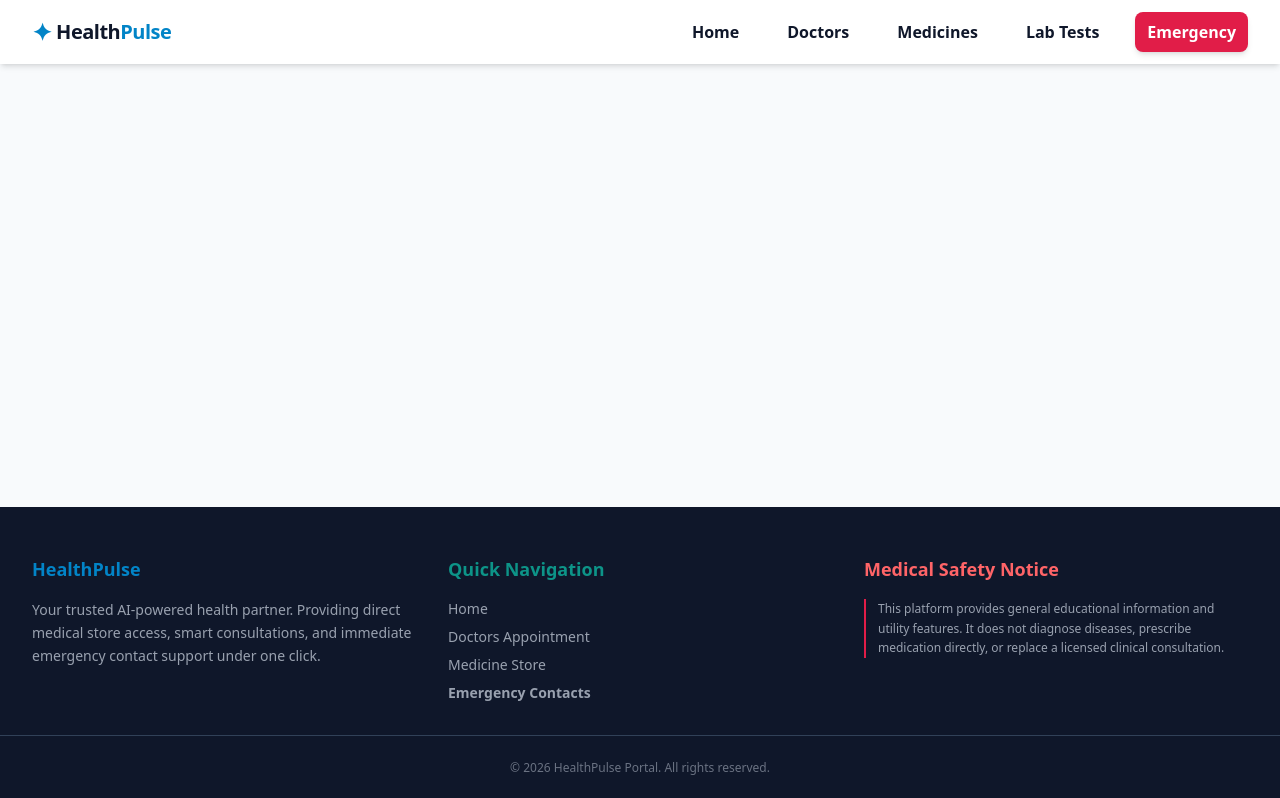
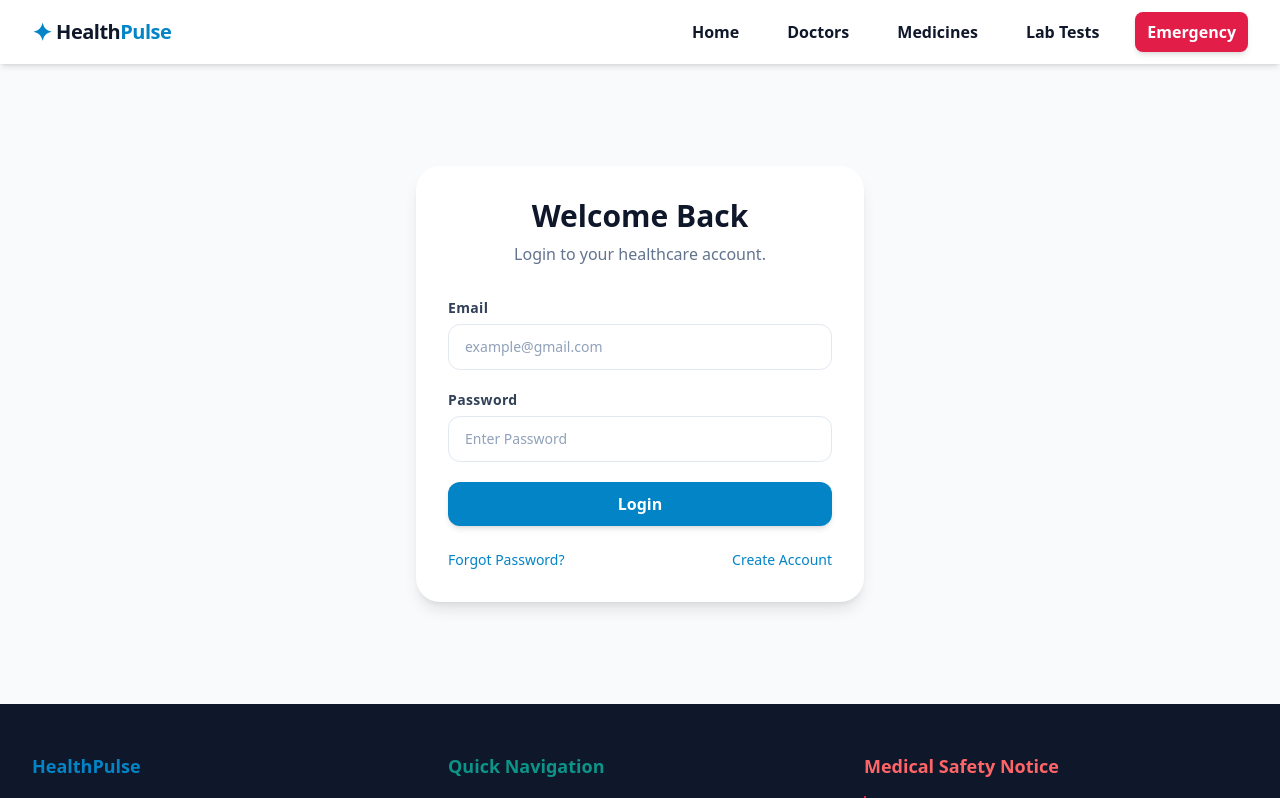
Before and after one commit to SyedaAlishba12/ai-healthcare-website, a React (Vite) app in the folder frontend/: page /login in a window 1280 px wide. Shown: the top 798 px of the page. Built offline with nearby package versions, Linux system fonts and the light colour scheme.

Commit message:
Add frontend authentication pages and API services

```diff
--- a/frontend/src/App.jsx
+++ b/frontend/src/App.jsx
@@ -4,6 +4,7 @@ import Navbar from './components/navbar/navbar';
 import Footer from './components/Footer/Footer';
 import Button from './components/UI/Button';
 import DoctorsList from './pages/DoctorsList';
+import Login from "./pages/Login";
 
 function App() {
   // Key metrics to make the page look like a real, functional healthcare system
@@ -51,6 +52,7 @@ function App() {
       <main className="flex-grow">
       <Routes>
         <Route path="/" element={<Home stats={stats} coreModules={coreModules} />} />
+        <Route path="/login" element={<Login />} />
         <Route path="/doctors" element={<DoctorsList />} />
       </Routes>
       </main>
--- /dev/null
+++ b/frontend/src/context/AuthContext.jsx
@@ -0,0 +1,86 @@
+import { createContext, useContext, useEffect, useState } from "react";
+import * as authService from "../services/authService";
+
+const AuthContext = createContext();
+
+export const AuthProvider = ({ children }) => {
+  const [user, setUser] = useState(null);
+
+  const [token, setToken] = useState(
+    localStorage.getItem("token") || null
+  );
+
+  const [loading, setLoading] = useState(true);
+
+  useEffect(() => {
+    const loadUser = async () => {
+      if (!token) {
+        setLoading(false);
+        return;
+      }
+
+      try {
+        const data = await authService.getProfile(token);
+        setUser(data.user);
+      } catch (error) {
+        console.error(error);
+        localStorage.removeItem("token");
+        setUser(null);
+        setToken(null);
+      }
+
+      setLoading(false);
+    };
+
+    loadUser();
+  }, [token]);
+
+  const login = async (credentials) => {
+    const data = await authService.login(credentials);
+
+    localStorage.setItem("token", data.token);
+
+    setToken(data.token);
+
+    setUser(data.user);
+
+    return data;
+  };
+
+  const register = async (userData) => {
+    const data = await authService.register(userData);
+
+    localStorage.setItem("token", data.token);
+
+    setToken(data.token);
+
+    setUser(data.user);
+
+    return data;
+  };
+
+  const logout = () => {
+    localStorage.removeItem("token");
+
+    setToken(null);
+
+    setUser(null);
+  };
+
+  return (
+    <AuthContext.Provider
+      value={{
+        user,
+        token,
+        loading,
+        login,
+        register,
+        logout,
+      }}
+    >
+      {children}
+    </AuthContext.Provider>
+  );
+};
+
+export const useAuth = () => useContext(AuthContext);
--- a/frontend/src/main.jsx
+++ b/frontend/src/main.jsx
@@ -1,13 +1,18 @@
 import { StrictMode } from "react";
 import { createRoot } from "react-dom/client";
 import { BrowserRouter } from "react-router-dom";
+
 import "./index.css";
 import App from "./App.jsx";
+
+import { AuthProvider } from "./context/AuthContext";
 
 createRoot(document.getElementById("root")).render(
   <StrictMode>
     <BrowserRouter>
-      <App />
+      <AuthProvider>
+        <App />
+      </AuthProvider>
     </BrowserRouter>
   </StrictMode>
 );
--- /dev/null
+++ b/frontend/src/pages/Login.jsx
@@ -0,0 +1,118 @@
+import { useState } from "react";
+import { useNavigate, Link } from "react-router-dom";
+import Button from "../components/UI/Button";
+import Input from "../components/UI/Input";
+import { useAuth } from "../context/AuthContext";
+
+const Login = () => {
+  const navigate = useNavigate();
+  const { login } = useAuth();
+
+  const [formData, setFormData] = useState({
+    email: "",
+    password: "",
+  });
+
+  const [loading, setLoading] = useState(false);
+  const [error, setError] = useState("");
+
+  const handleChange = (e) => {
+    setFormData({
+      ...formData,
+      [e.target.name]: e.target.value,
+    });
+  };
+
+  const handleSubmit = async (e) => {
+    e.preventDefault();
+
+    setError("");
+    setLoading(true);
+
+    try {
+      const response = await login(formData);
+
+      if (response.success) {
+        navigate("/");
+      }
+    } catch (err) {
+      setError(
+        err.response?.data?.message || "Login failed."
+      );
+    } finally {
+      setLoading(false);
+    }
+  };
+
+  return (
+    <div className="min-h-[80vh] flex justify-center items-center bg-lightBg px-4">
+      <div className="bg-white shadow-lg rounded-3xl w-full max-w-md p-8">
+
+        <h1 className="text-3xl font-bold text-center text-dark">
+          Welcome Back
+        </h1>
+
+        <p className="text-center text-slate-500 mt-2 mb-8">
+          Login to your healthcare account.
+        </p>
+
+        {error && (
+          <div className="bg-red-100 text-red-600 rounded-lg p-3 mb-5 text-sm">
+            {error}
+          </div>
+        )}
+
+        <form onSubmit={handleSubmit} className="space-y-5">
+
+          <Input
+            label="Email"
+            name="email"
+            type="email"
+            placeholder="example@gmail.com"
+            value={formData.email}
+            onChange={handleChange}
+          />
+
+          <Input
+            label="Password"
+            name="password"
+            type="password"
+            placeholder="Enter Password"
+            value={formData.password}
+            onChange={handleChange}
+          />
+
+          <Button
+            type="submit"
+            variant="primary"
+            className="w-full"
+          >
+            {loading ? "Logging In..." : "Login"}
+          </Button>
+
+        </form>
+
+        <div className="flex justify-between mt-6 text-sm">
+
+          <Link
+            to="/forgot-password"
+            className="text-primary hover:underline"
+          >
+            Forgot Password?
+          </Link>
+
+          <Link
+            to="/register"
+            className="text-primary hover:underline"
+          >
+            Create Account
+          </Link>
+
+        </div>
+
+      </div>
+    </div>
+  );
+};
+
+export default Login;
--- /dev/null
+++ b/frontend/src/services/api.js
@@ -0,0 +1,10 @@
+import axios from "axios";
+
+const api = axios.create({
+    baseURL: "http://localhost:5000/api",
+    headers:{
+        "Content-Type":"application/json"
+    }
+});
+
+export default api;
--- /dev/null
+++ b/frontend/src/services/authService.js
@@ -0,0 +1,29 @@
+import api from "./api";
+
+export const register = async (userData) => {
+  const response = await api.post("/auth/register", userData);
+  return response.data;
+};
+
+export const login = async (credentials) => {
+  const response = await api.post("/auth/login", credentials);
+  return response.data;
+};
+
+export const forgotPassword = async (email) => {
+  const response = await api.post("/auth/forgot-password", {
+    email,
+  });
+
+  return response.data;
+};
+
+export const getProfile = async (token) => {
+  const response = await api.get("/auth/profile", {
+    headers: {
+      Authorization: `Bearer ${token}`,
+    },
+  });
+
+  return response.data;
+};
--- /dev/null
+++ b/frontend/src/services/contactService.js
@@ -0,0 +1,6 @@
+import api from "./api";
+
+export const sendContactMessage = async (contactData) => {
+  const response = await api.post("/contact", contactData);
+  return response.data;
+};
--- /dev/null
+++ b/frontend/src/services/emergencyService.js
@@ -0,0 +1,11 @@
+import api from "./api";
+
+export const getEmergencyContacts = async () => {
+  const response = await api.get("/emergency");
+  return response.data;
+};
+
+export const getEmergencyByType = async (type) => {
+  const response = await api.get(`/emergency/${type}`);
+  return response.data;
+};
```
Also changed, not shown: 1 other file (tests, documents, lock files or other folders).
